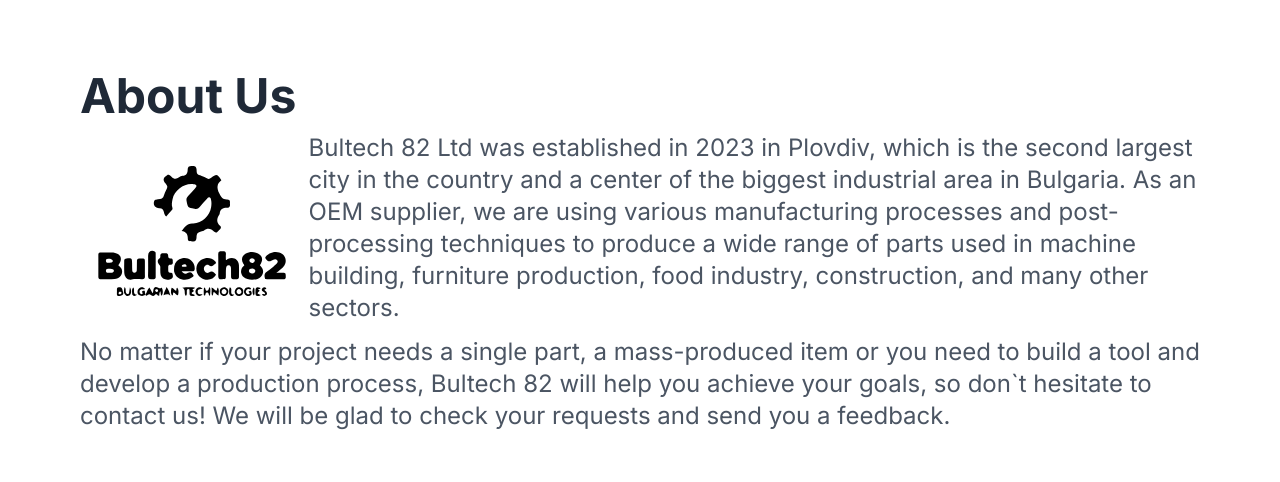
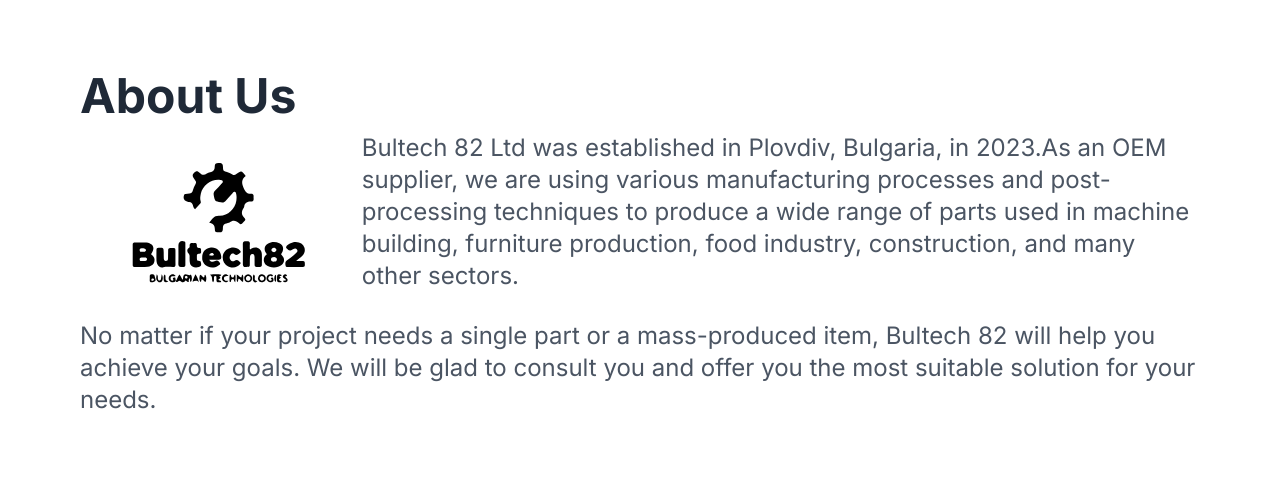
Before and after one commit to NikolaSirakov2/bultech82, a Next.js app: page / in a window 1280 px wide. Shown: the part 1260-1742 px from the top of the page. Built offline with nearby package versions, Linux system fonts and the light colour scheme.

Commit message:
Add translations

```diff
--- a/app/components/AboutUs.tsx
+++ b/app/components/AboutUs.tsx
@@ -1,6 +1,15 @@
-import React from "react";
+import React, { useContext } from "react";
+import { LanguageContext } from "./LanguageContext";
 
 const AboutUs = () => {
+  const context = useContext(LanguageContext);
+
+  if (!context) {
+    throw new Error("AboutUs must be used within a LanguageProvider");
+  }
+
+  const { language } = context;
+
   return (
     <section
       id="about-us"
@@ -9,7 +18,7 @@ const AboutUs = () => {
       <div className="flex flex-col md:flex-row gap-10 md:gap-12 xl:gap-16">
         <div className="flex flex-col gap-3 md:w-4/4">
           <h1 className="text-4xl font-bold text-gray-800 md:text-5xl xl:text-5xl">
-            About Us
+            {language === "BG" ? "About Us" : "За нас"}
           </h1>
 
           <div className="flex flex-col md:flex-row gap-4 md:gap-0">
@@ -22,22 +31,17 @@ const AboutUs = () => {
             </div>
 
             <p className="text-1xl text-gray-600 md:text-1xl xl:text-2xl">
-              Bultech 82 Ltd was established in 2023 in Plovdiv, which is the
-              second largest city in the country and a center of the biggest
-              industrial area in Bulgaria. As an OEM supplier, we are using
-              various manufacturing processes and post-processing techniques to
-              produce a wide range of parts used in machine building, furniture
-              production, food industry, construction, and many other sectors.
+              {language === "BG"
+                ? "Bultech 82 Ltd was established in Plovdiv, Bulgaria, in 2023.As an OEM supplier, we are using various manufacturing processes and post-processing techniques to produce a wide range of parts used in machine building, furniture production, food industry, construction, and many other sectors."
+                : "Бултех 82 ЕООД е основана в Пловдив, през 2023.Като OEM доставчик, ние използваме различни производствени и довършителни процеси за да реализираме широка гама от детайли за машиностроенето, мебелната индустрия, хранително-вкусовата промишленост, строителството и много други сектори."}
             </p>
           </div>
 
           <div>
             <p className="text-1xl text-gray-600 md:text-1xl xl:text-2xl">
-              No matter if your project needs a single part, a mass-produced
-              item or you need to build a tool and develop a production process,
-              Bultech 82 will help you achieve your goals, so don`t hesitate to
-              contact us! We will be glad to check your requests and send you a
-              feedback.
+              {language === "BG"
+                ? "No matter if your project needs a single part or a mass-produced item, Bultech 82 will help you achieve your goals. We will be glad to consult you and offer you the most suitable solution for your needs."
+                : "Без значение дали вашият проект се нуждае от единична част или от масово производство на детайл, Бултех 82 ще ви помогне да постигнете целите си.С удоволствие ще ви консултираме и ще ви предложим най-подходящото решение за вашите нужди."}
             </p>
           </div>
         </div>
--- a/app/components/ContactUs.tsx
+++ b/app/components/ContactUs.tsx
@@ -1,8 +1,16 @@
-import React from "react";
-import Button from "../../helpers/Button";
+import React, { useContext } from "react";
 import Link from "next/link";
+import { LanguageContext } from "./LanguageContext";
 
 const ContactUs = () => {
+  const context = useContext(LanguageContext);
+
+  if (!context) {
+    throw new Error("ContactUs must be used within a LanguageProvider");
+  }
+
+  const { language } = context;
+
   return (
     <section
       id="contacts"
@@ -18,28 +26,28 @@ const ContactUs = () => {
         </div>
         <div className="flex flex-col gap-3 md:w-1/2">
           <h1 className="text-4xl font-bold text-gray-800 md:text-5xl xl:text-6xl">
-            Contact Us
+            {language === 'BG' ? 'Contact Us' : 'Контакти'}
           </h1>
 
           <p className="text-1xl text-gray-600 md:text-1xl xl:text-2xl">
-            Plovdiv, Bulgaria.
+            {language === 'BG' ? 'Plovdiv, Bulgaria.' : 'Пловдив, България'}
           </p>
 
           <p className="text-1xl text-gray-600 md:text-1xl xl:text-2xl">
-            Trakia, Industrial Zone, 4023
+            {language === 'BG' ? 'Trakia, Industrial Zone, 4023' : 'Тракия, Индустриална зона, 4023'}
           </p>
 
           <p className="text-1xl text-gray-600 md:text-1xl xl:text-2xl">
-            +359 88 999 25 65
+            {language === 'BG' ? '+359 88 999 25 65' : '+359 88 999 25 65'}
           </p>
 
           <p className="text-1xl text-gray-600 md:text-1xl xl:text-2xl">
-            info@bultech82.com
+            {language === 'BG' ? 'info@bultech82.com' : 'info@bultech82.com'}
           </p>
 
           <Link href="/request">
             <button type="button" className="bg-black text-white rounded-lg p-2 mb-4 w-full">
-              Send us a message
+              {language === 'BG' ? 'Send us a message' : 'Изпратете запитване'}
             </button>
           </Link>
         </div>
--- a/app/components/Hero.tsx
+++ b/app/components/Hero.tsx
@@ -1,21 +1,30 @@
-import React from "react";
+import React, { useContext } from "react";
 import style from "../styles/Hero.module.css";
 import Image from "next/image";
+import { LanguageContext } from "./LanguageContext";
 
 function Hero() {
+  const context = useContext(LanguageContext);
+
+  if (!context) {
+    throw new Error("Hero must be used within a LanguageProvider");
+  }
+
+  const { language } = context;
+
   return (
     <section className="max-container padding-container flex flex-col gap-20 py-10 pb-8 md:gap-28 lg:py-20">
       <div className="flex flex-col gap-10 md:gap-12 xl:gap-16">
 
         <div className="flex flex-col gap-3">
           <h1 className="text-4xl font-bold text-gray-800 md:text-5xl xl:text-6xl">
-            Bultech82 Ltd
+            {language === 'BG' ? 'Bultech82 Ltd' : 'Bultech82 ООД'}
           </h1>
 
           <h3
             className={`${style.h3SmallScreen} text-2xl text-gray-600 md:text-3xl xl:text-4xl`}
           >
-            Bulgarian company for manufacturing technologies
+            {language === 'BG' ? 'Bulgarian company for manufacturing technologies' : 'Българска компания за производствени технологии'}
           </h3>
         </div>
 
--- /dev/null
+++ b/app/components/LanguageContext.tsx
@@ -0,0 +1,27 @@
+"use client"
+import React, { createContext, useState, useContext } from 'react';
+
+interface LanguageContextProps {
+  language: string;
+  setLanguage: React.Dispatch<React.SetStateAction<string>>;
+}
+
+export const LanguageContext = createContext<LanguageContextProps | undefined>(undefined);
+
+export const LanguageProvider: React.FC<{ children: React.ReactNode }> = ({ children }) => {
+  const [language, setLanguage] = useState('BG');
+
+  return (
+    <LanguageContext.Provider value={{ language, setLanguage }}>
+      {children}
+    </LanguageContext.Provider>
+  );
+};
+
+export const useLanguage = () => {
+  const context = useContext(LanguageContext);
+  if (!context) {
+    throw new Error('useLanguage must be used within a LanguageProvider');
+  }
+  return context;
+};
--- a/app/components/Navbar.tsx
+++ b/app/components/Navbar.tsx
@@ -6,11 +6,12 @@ import { useEffect, useRef } from "react";
 import Image from "next/image";
 import Link from "next/link";
 import { NAV_LINKS, NAV_LINKS_BG } from "@/constants/navLinks";
+import { useLanguage } from './LanguageContext';
 
 const Navbar = () => {
   const [isMenuOpen, setIsMenuOpen] = useState(false);
   const menuRef = useRef<HTMLDivElement | null>(null);
-  const [language, setLanguage] = useState("BG");
+  const { language, setLanguage } = useLanguage();
 
   const toggleMenu = () => {
     if (window.innerWidth <= 524) {
--- a/app/components/Processing.tsx
+++ b/app/components/Processing.tsx
@@ -1,19 +1,28 @@
-import React from "react";
+import React, { useContext } from "react";
+import { LanguageContext } from "./LanguageContext";
 
 function Processing() {
+  const context = useContext(LanguageContext);
+
+  if (!context) {
+    throw new Error("Processing must be used within a LanguageProvider");
+  }
+
+  const { language } = context;
+
   return (
     <section
       id="services"
       className="max-container padding-container flex flex-col gap-20 py-10 pb-32 md:gap-28 lg:py-20"
     >
       <h1 className="text-4xl font-bold text-gray-800 md:text-5xl xl:text-5xl">
-        Finishing processes
+        {language === 'BG' ? 'Finishing processes' : 'Довършителни процеси'}
       </h1>
       <div className="flex flex-col md:flex-row gap-10 md:gap-12 xl:gap-16">
         <div className="flex flex-col-reverse md:flex-col items-center space-y-4 md:items-start">
           <p className="text-1xl text-gray-600 md:text-1xl xl:text-2xl">
-          Anodizing, Electropolish, Powder coating, <br />Tampon printing/Pad
-              printing
+            {language === 'BG' ? 'Anodizing, Electropolish, Powder coating, ' : 'Анодиране, Електрополиране, Прахово боядисване,'}<br />
+            {language === 'BG' ? 'Tampon printing/Pad printing' : 'Тампон печат'}
           </p>
 
           <div className="relative h-106 w-full md:w-3/4">
@@ -36,7 +45,7 @@ function Processing() {
             </div>
 
             <p className="text-1xl text-gray-600 md:text-1xl xl:text-2xl">
-            Zincing, Nickel coating, Oxidation, Passivating, Phosphating
+              {language === 'BG' ? 'Zincing, Nickel coating, Oxidation, Passivating, Phosphating' : 'Поцинковане, Никелиране, Оксидация, Пасивация, Фосфатиране'}
             </p>
           </div>
         </div>
--- a/app/components/Services.tsx
+++ b/app/components/Services.tsx
@@ -1,19 +1,27 @@
-import React from "react";
+import React, { useContext } from "react";
+import { LanguageContext } from "./LanguageContext";
 
 function Services() {
+  const context = useContext(LanguageContext);
+
+  if (!context) {
+    throw new Error("Services must be used within a LanguageProvider");
+  }
+
+  const { language } = context;
+
   return (
     <section
       id="services"
       className="max-container padding-container flex flex-col gap-20 py-10 pb-32 md:gap-28 lg:py-20"
     >
       <h1 className="text-4xl font-bold text-gray-800 md:text-5xl xl:text-5xl">
-        Production Processes
+        {language === 'BG' ? 'Production Processes' : 'Процеси на изработка'}
       </h1>
       <div className="flex flex-col md:flex-row gap-10 md:gap-12 xl:gap-16">
         <div className="flex flex-col-reverse md:flex-col items-center space-y-4 md:items-start">
           <p className="text-1xl text-gray-600 md:text-1xl xl:text-2xl">
-            Laser cutting and bending sheet, Marking laser, CNC and manual
-            milling, CNC and manual turning, EDM
+            {language === 'BG' ? 'Laser cutting and bending sheet, Marking laser, CNC and manual milling, CNC and manual turning, EDM' : 'Лазерно рязане и огъване, Лазерно маркиране, ЦПУ и ръчно фрезоване, ЦПУ и ръчно струговане, Ерозия'}
           </p>
 
           <div className="relative h-106 w-full md:w-3/4">
@@ -36,7 +44,7 @@ function Services() {
             </div>
 
             <p className="text-1xl text-gray-600 md:text-1xl xl:text-2xl">
-              Grinding, Tapping, Punching, Welding, Manual assembly
+              {language === 'BG' ? 'Grinding, Tapping, Punching, Welding, Manual assembly' : 'Шлайфане, Резбонарязване, Шанцоване, Заваряване, Ръчно сглобяване'}
             </p>
           </div>
         </div>
--- a/constants/navLinks.ts
+++ b/constants/navLinks.ts
@@ -11,7 +11,7 @@ export const NAV_LINKS_BG = [
   { href: 'about-us', label: 'За нас', key: '1' },
   { href: 'production-processes', label: 'Процеси на изработка', key: '2' },
   { href: 'post-processing', label: 'Довършителни процеси', key: '3'},
-  { href: 'sample-parts', label: 'Примерни детайла', key: '4' },
+  { href: 'sample-parts', label: 'Примерни детайли', key: '4' },
   { href: 'contact-us', label: 'Контакти', key: '5' },
   { href: 'request', label: 'Изпрати запитване', key: '6'}
 ];
```
Also changed, not shown: app/components/Footer.tsx (deleted, +0 -11 lines), app/page.tsx (+7 -1 lines).
